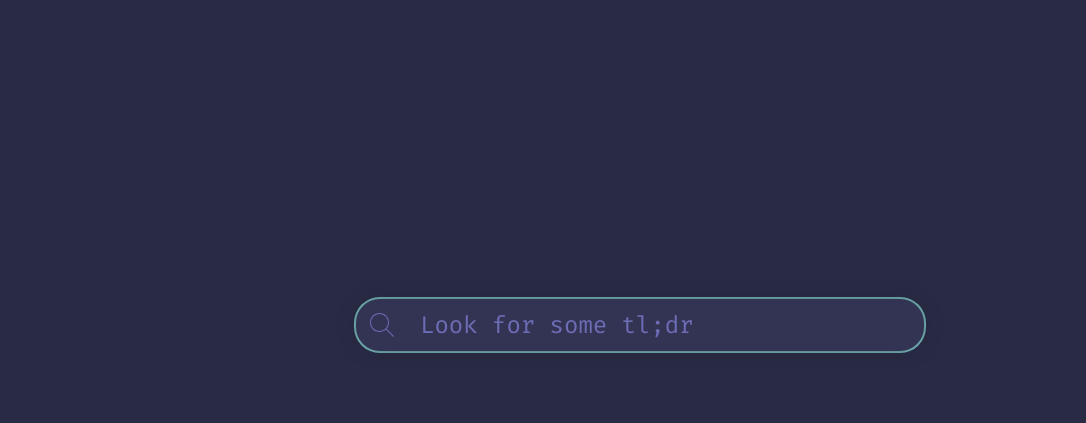
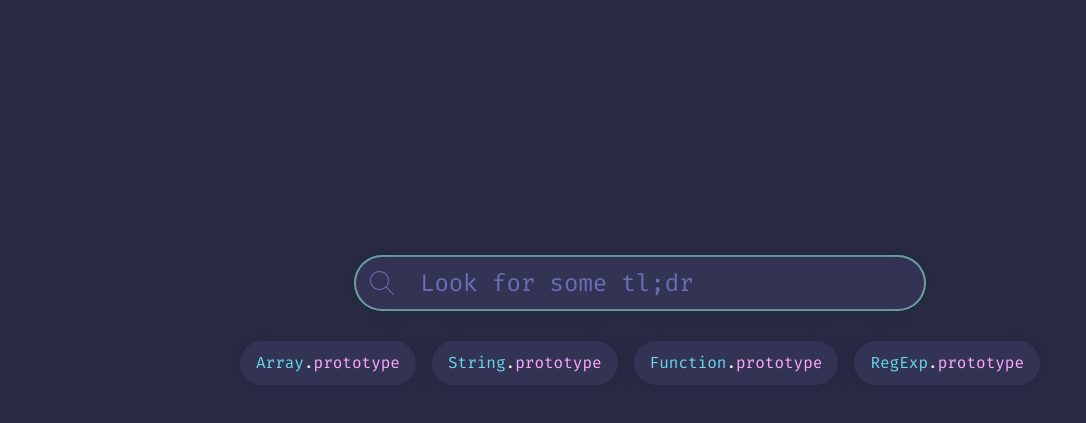
Before and after one commit to mehdi-alouane/js-tldr, a React app: page / in a window 1280 px wide. Shown: the part 75-498 px from the top of the page, without its empty margins (0-1086 px from the left). Built offline with nearby package versions, Linux system fonts and the light colour scheme.

Commit message:
add helper chips

```diff
--- a/src/colors.scss
+++ b/src/colors.scss
@@ -9,4 +9,5 @@ $bracket: #eedb68;
 $comment: #6d6db5;
 $keyword: #e378fe;
 $method: #2ddca5;
+$object: #66d9ef;
 $property: #ffa8fe;
--- a/src/components/Chip/Chip.js
+++ b/src/components/Chip/Chip.js
@@ -3,7 +3,7 @@ import cn from "classnames";
 
 import classes from "./Chip.module.scss";
 
-export const Chip = ({ component = "span", className, ...chipProps }) => {
+export const Chip = ({ component = "button", className, ...chipProps }) => {
   const ChipComponent = component;
   return (
     <ChipComponent className={cn(className, classes.chip)} {...chipProps} />
--- a/src/components/Chip/Chip.module.scss
+++ b/src/components/Chip/Chip.module.scss
@@ -1,2 +1,16 @@
+@import "../../colors";
+@import "../../mixins";
+
 .chip {
+  @include chip-shape;
+  transition: background-color 0.2s;
+
+  &:empty {
+    display: none;
+  }
+
+  &:active {
+    background-color: transparent;
+    box-shadow: none;
+  }
 }
--- a/src/components/Input/Input.js
+++ b/src/components/Input/Input.js
@@ -1,15 +1,16 @@
-import React from "react";
+import React, { forwardRef } from "react";
 import cn from "classnames";
 
 import classes from "./Input.module.scss";
 
-export const Input = ({ className, size, ...inputProps }) => {
+export const Input = forwardRef(({ className, size, ...inputProps }, ref) => {
   return (
     <input
+      ref={ref}
       className={cn(className, classes.input, {
         [classes[`size-${size}`]]: size,
       })}
       {...inputProps}
     />
   );
-};
+});
--- a/src/components/Input/Input.module.scss
+++ b/src/components/Input/Input.module.scss
@@ -1,33 +1,12 @@
 @import "../../colors";
+@import "../../mixins";
 
 .input {
-  $shadow: 0 0 1rem 0 darken($bg, 2%);
-  $shadow-outline: 0 0 0 2px $cursor;
-
-  appearance: none;
-  background-color: $bg-light;
-  border-radius: 1em;
-  border: 0;
-  box-sizing: content-box;
+  @include chip-shape;
   caret-color: $cursor;
-  color: $white;
-  font-family: inherit;
-  font-size: 1rem;
-  height: 1.75rem;
-  outline: none;
-  padding: 0.5em 1em;
-  box-shadow: $shadow;
-
-  &:focus {
-    box-shadow: $shadow, $shadow-outline;
-  }
+  margin-bottom: 1em;
 
   &::placeholder {
     color: $comment;
   }
-
-  &.size-xl {
-    font-size: 1.5rem;
-    width: 20em;
-  }
 }
--- /dev/null
+++ b/src/components/Typography/ObjectExpression.js
@@ -0,0 +1,7 @@
+import React from "react";
+
+import { Text } from "./Text";
+
+export const ObjectExpression = props => {
+  return <Text color="object" {...props} />;
+};
--- a/src/components/Typography/Typography.module.scss
+++ b/src/components/Typography/Typography.module.scss
@@ -2,6 +2,10 @@
 
 .color-bracket {
   color: $bracket;
+}
+
+.color-comment {
+  color: $comment;
 }
 
 .color-cursor {
@@ -19,3 +23,7 @@
 .color-property {
   color: $property;
 }
+
+.color-object {
+  color: $object;
+}
--- a/src/components/Typography/index.js
+++ b/src/components/Typography/index.js
@@ -1,6 +1,8 @@
 export { Text as default } from "./Text";
 
 export { Bracket } from "./Bracket";
+export { Comment } from "./Comment";
 export { Keyword } from "./Keyword";
 export { Method } from "./Method";
+export { ObjectExpression } from "./ObjectExpression";
 export { Property } from "./Property";
--- /dev/null
+++ b/src/mixins.scss
@@ -0,0 +1,26 @@
+$chip-shadow: 0 0 1rem 0 darken($bg, 2%);
+$chip-shadow-outline: $chip-shadow, 0 0 0 2px $cursor;
+
+@mixin chip-shape() {
+  appearance: none;
+  background-color: $bg-light;
+  border-radius: 2em;
+  border: 0;
+  box-sizing: content-box;
+  color: $white;
+  font-family: inherit;
+  font-size: 1rem;
+  height: 1.75rem;
+  outline: none;
+  box-shadow: $chip-shadow;
+  padding: 0.5em 1em;
+
+  &:focus-visible {
+    box-shadow: $chip-shadow-outline;
+  }
+
+  &.size-xl {
+    font-size: 1.5rem;
+    width: 20em;
+  }
+}
--- a/src/scenes/Main.js
+++ b/src/scenes/Main.js
@@ -1,12 +1,10 @@
 import React from "react";
 import classes from "./Main.module.scss";
 
-import { SearchInput } from "./SearchInput";
+import Search from "./Search";
 
-export const Main = () => {
-  return (
-    <main className={classes.main}>
-      <SearchInput />
-    </main>
-  );
-};
+export const Main = () => (
+  <main className={classes.main}>
+    <Search />
+  </main>
+);
--- /dev/null
+++ b/src/scenes/Search/Search.js
@@ -0,0 +1,33 @@
+import React, { useRef, useState } from "react";
+
+import { SearchChips } from "./SearchChips";
+import { SearchInput } from "./SearchInput";
+import classes from "./Search.module.scss";
+
+export const Search = () => {
+  const [searchValue, setSearchValue] = useState("");
+  const inputRef = useRef();
+  const focusInput = () => {
+    inputRef.current && inputRef.current.focus();
+  };
+  const handleChange = event => setSearchValue(event.target.value);
+  const handleChipsChange = value => {
+    setSearchValue(`${value}.`);
+    focusInput();
+  };
+
+  return (
+    <div className={classes.container}>
+      <div className={classes.row}>
+        <SearchInput
+          ref={inputRef}
+          value={searchValue}
+          onChange={handleChange}
+        />
+      </div>
+      <div className={classes.row}>
+        <SearchChips onChange={handleChipsChange} />
+      </div>
+    </div>
+  );
+};
--- /dev/null
+++ b/src/scenes/Search/Search.module.scss
@@ -0,0 +1,4 @@
+.row {
+  display: flex;
+  justify-content: center;
+}
--- /dev/null
+++ b/src/scenes/Search/SearchChips.js
@@ -0,0 +1,22 @@
+import React from "react";
+
+import Chip from "components/Chip";
+import { Property, ObjectExpression } from "components/Typography";
+
+const CHIP_VALUES = ["Array", "String", "Function", "RegExp"];
+export const SearchChips = ({ onChange }) => {
+  return (
+    <div>
+      {CHIP_VALUES.map(value => (
+        <Chip
+          key={value}
+          style={{ margin: "0.5rem" }}
+          onClick={() => onChange(`${value}.prototype`)}
+        >
+          <ObjectExpression>{value}</ObjectExpression>.
+          <Property>prototype</Property>
+        </Chip>
+      ))}
+    </div>
+  );
+};
--- a/src/scenes/SearchInput.js
+++ b/src/scenes/Search/SearchInput.js
@@ -1,21 +1,23 @@
-import React from "react";
+import React, { forwardRef } from "react";
 import Input from "components/Input";
 
 import classes from "./SearchInput.module.scss";
 import { SearchIcon } from "./SearchIcon";
 
-export const SearchInput = props => {
+export const SearchInput = forwardRef((props, ref) => {
   return (
     <div className={classes.container}>
       <span className={classes.icon}>
         <SearchIcon />
       </span>
       <Input
+        ref={ref}
         autoFocus
         className={classes.input}
         placeholder="Look for some tl;dr"
         size="xl"
+        {...props}
       />
     </div>
   );
-};
+});
--- /dev/null
+++ b/src/scenes/Search/index.js
@@ -0,0 +1 @@
+export { Search as default } from "./Search";
```
Also changed, not shown: src/scenes/Search/SearchIcon.js (renamed from src/scenes/SearchIcon.js), src/scenes/Search/SearchInput.module.scss (renamed from src/scenes/SearchInput.module.scss), src/scenes/Search/search.svg (renamed from src/scenes/search.svg).
